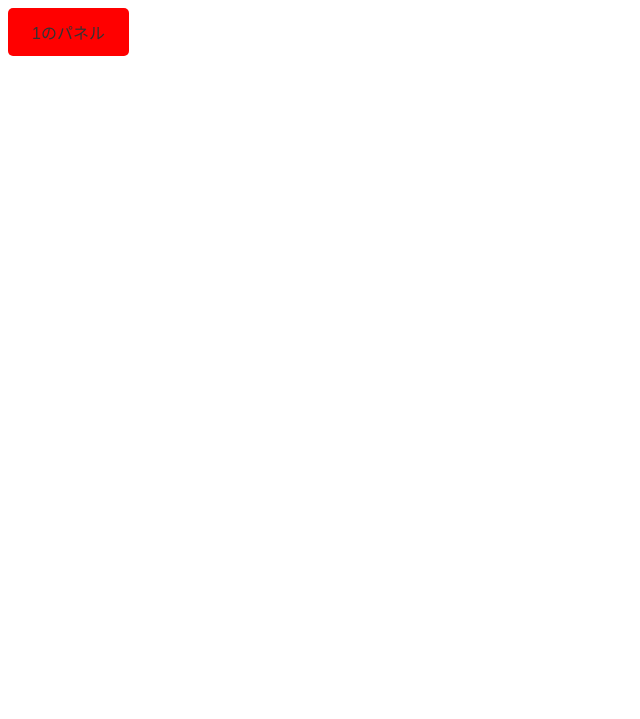
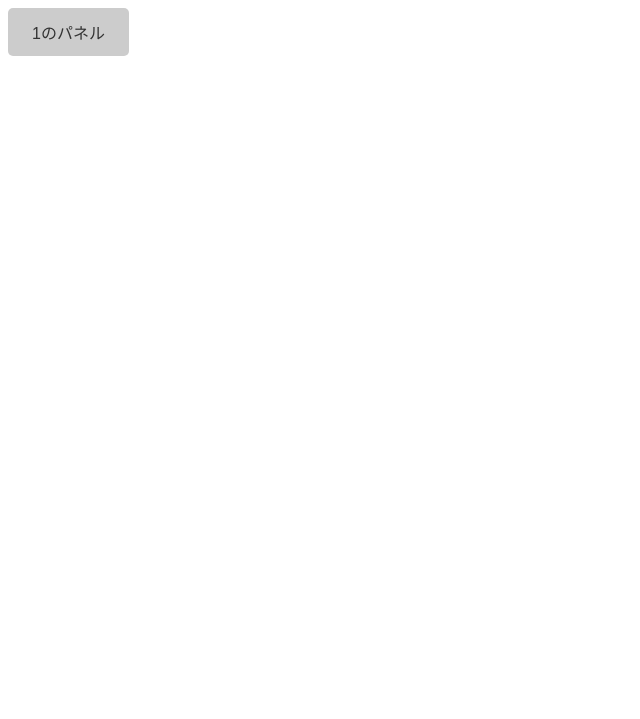
Before and after one commit to kumazoko273/kumazoko273.github.io, a plain HTML site: page index.html in a window 1280 px wide. Shown: the part 81-800 px from the top of the page, without its empty margins (0-640 px from the left). Drawn offline with Linux system fonts and the light colour scheme.

Commit message:
Update index.html

```diff
--- a/index.html
+++ b/index.html
@@ -6,7 +6,7 @@
   <title>1のパネル ボタン例</title>
   <style>
     #panel1-btn {
-      background: #f00;
+      background: #ccc;
       color: #333;
       padding: 12px 24px;
       border: none;
```
